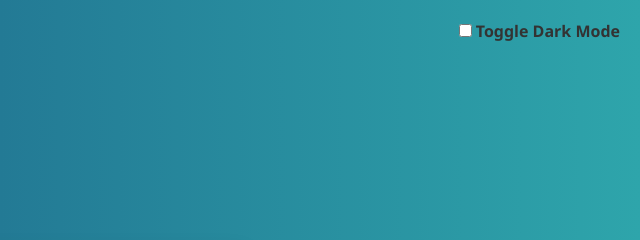
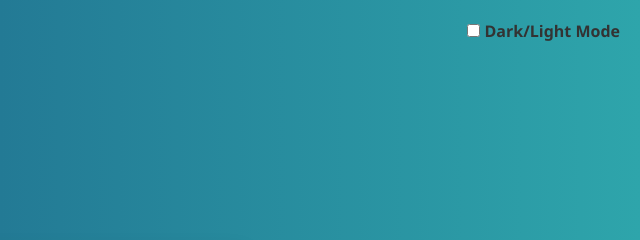
Before and after one commit to Zohil-king/Countdown-Timer-, a plain HTML site: page Project 7/index.html in a window 1280 px wide. Shown: the top 240 px of the page, 640-1280 px from the left. Drawn offline with Linux system fonts and the light colour scheme.

Commit message:
Update index.html

```diff
--- a/Project 7/index.html
+++ b/Project 7/index.html
@@ -11,7 +11,7 @@
   <div class="theme-toggle">
     <label>
         <input type="checkbox" id="themeSwitcher" />
-        Toggle Dark Mode
+        Dark/Light Mode
     </label>
   </div>
 
```
